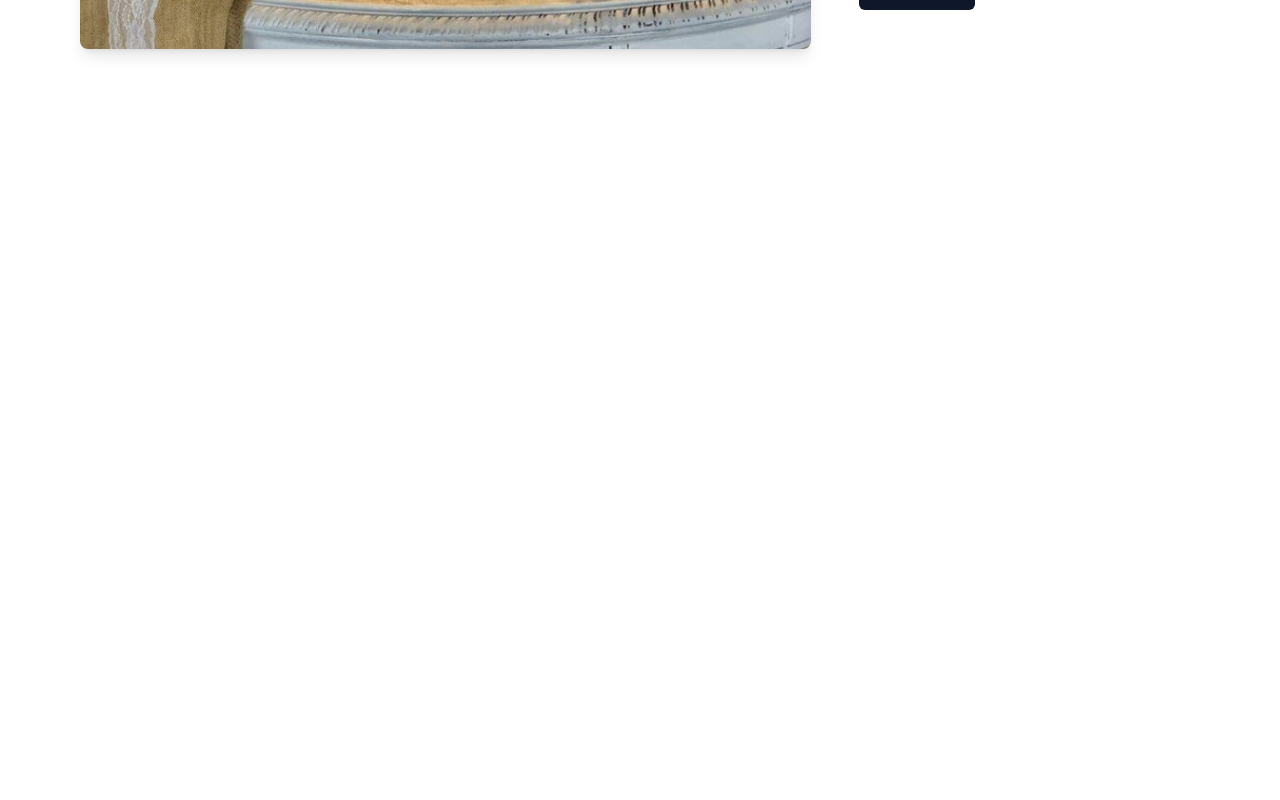
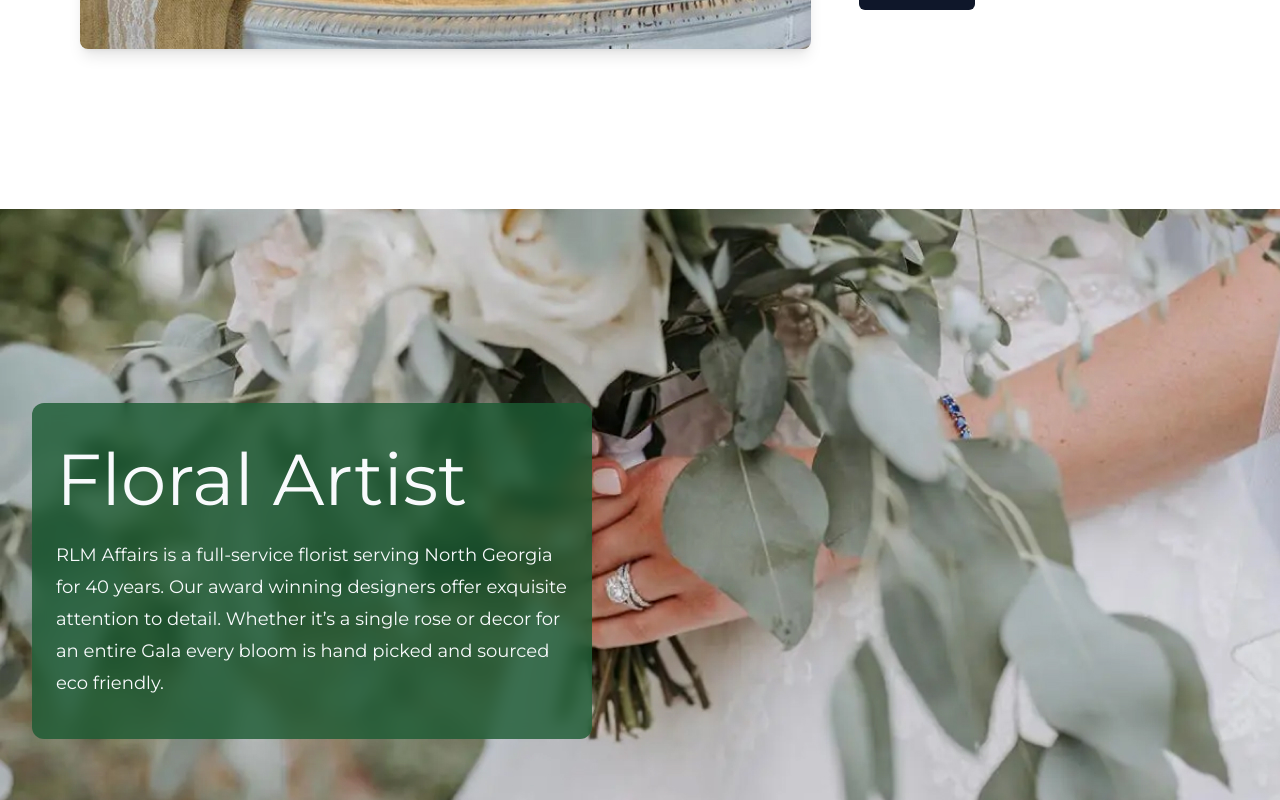
Before and after one commit to Dillonzellis/rlmaffairs-v2, a Next.js app: page / in a window 1280 px wide. Shown: the part 2900-3700 px from the top of the page. Before the commit the page ends 3029 px from the top, so only its background shows below. Built offline with nearby package versions, Linux system fonts and the light colour scheme.

Commit message:
feat: add FullWidthFeat

```diff
--- a/src/app/page.tsx
+++ b/src/app/page.tsx
@@ -1,4 +1,5 @@
 import { Feature } from "@/components/Feature";
+import { FullWidthFeat } from "@/components/FullWidthFeat";
 import MaxWidthWrapper from "@/components/MaxWidthWrapper";
 import { Section } from "@/components/Section";
 import { SmallFeats } from "@/components/SmallFeats";
@@ -56,6 +57,9 @@ export default function Home() {
           <Feature />
         </Section>
       </MaxWidthWrapper>
+      <Section>
+        <FullWidthFeat />
+      </Section>
     </main>
   );
 }
--- /dev/null
+++ b/src/components/FullWidthFeat.tsx
@@ -0,0 +1,18 @@
+import Image from "next/image";
+
+export const FullWidthFeat = () => {
+  return (
+    <div className="relative">
+      <Image src="/floral-feat.jpg" alt="floral" width={1282} height={724} />
+      <div className="absolute left-8 top-1/2 -translate-y-1/2 space-y-6 rounded-xl bg-brandingGreen-400/80 px-6 py-10 text-slate-50 backdrop-blur">
+        <div className="text-7xl">Floral Artist</div>
+        <p className="max-w-lg text-lg leading-8">
+          RLM Affairs is a full-service florist serving North Georgia for 40
+          years. Our award winning designers offer exquisite attention to
+          detail. Whether it’s a single rose or decor for an entire Gala every
+          bloom is hand picked and sourced eco friendly.
+        </p>
+      </div>
+    </div>
+  );
+};
```
Also changed, not shown: public/floral-feat.jpg (added).
